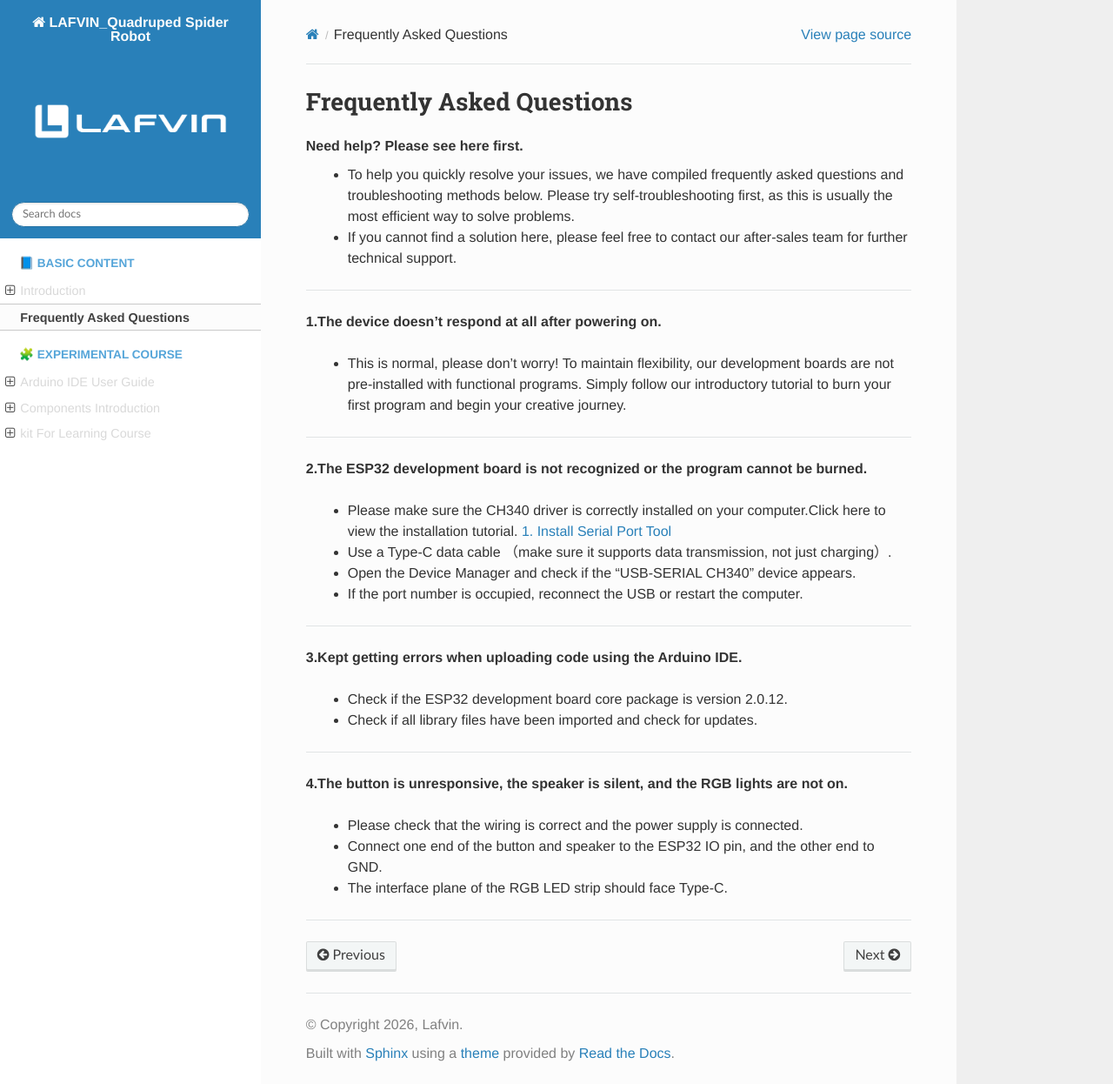
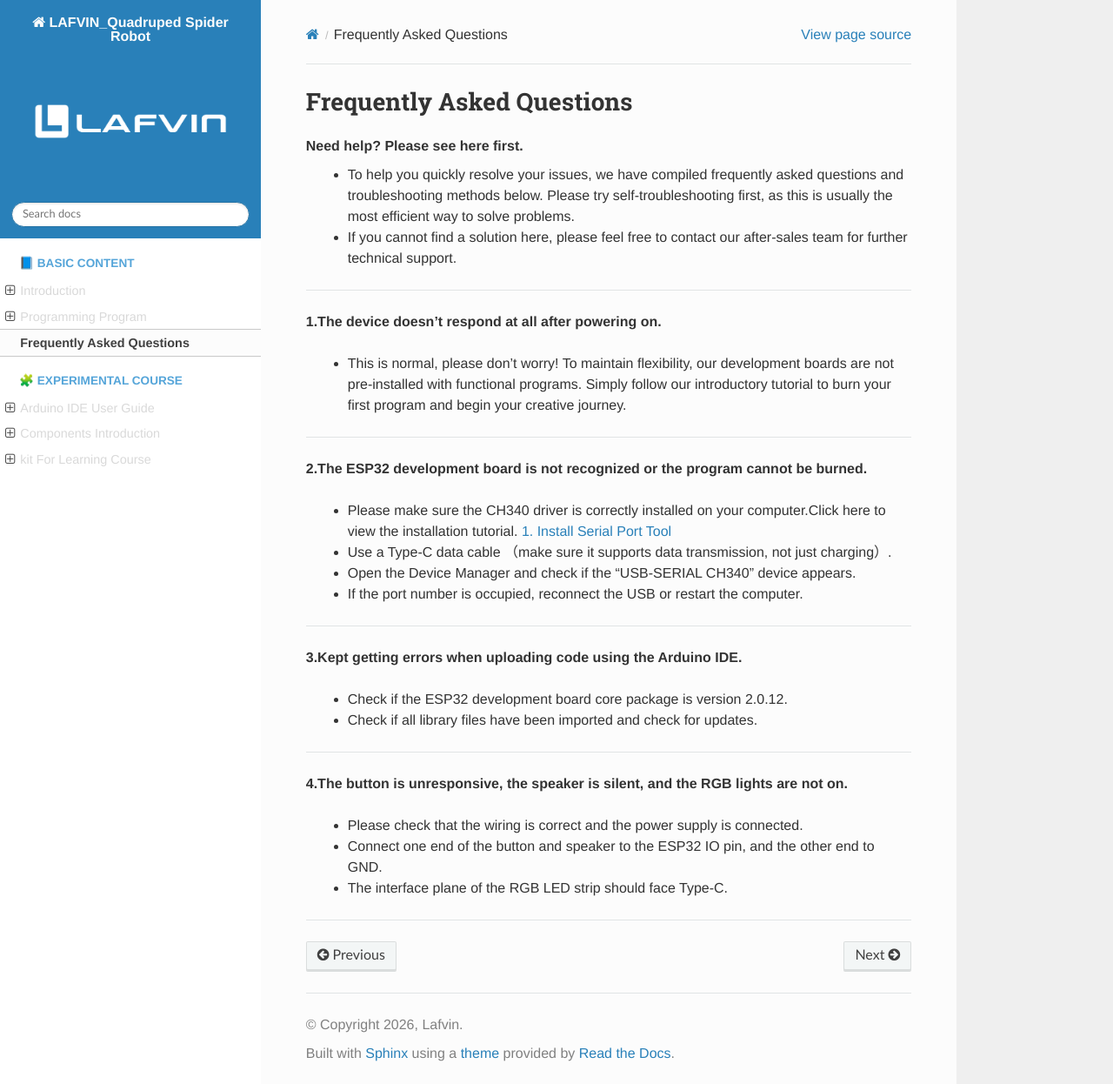
Before and after one commit to lafvintech/LAFVIN_Quadruped-Spider-Robot, a Sphinx documentation site: the page built from docs/source/FrequentlyAskedQuestions.rst, in a window 1280 px wide and 1246 px high. Shown: the whole window at 87% size. Built offline with Sphinx 7.4.7 and the Read the Docs theme 3.1.0, drawn with Linux system fonts in a browser that asks for light colours; pages that are not in the unit, such as notebooks, are missing from menus.

```diff
--- a/docs/source/index.rst
+++ b/docs/source/index.rst
@@ -6,7 +6,7 @@ LAFVIN Quadruped Spider Robot
    :caption: 📘 Basic content
 
    Introduction
-   ProgrammingProgram
+   Programmingprogram
    FrequentlyAskedQuestions
 
 
```
